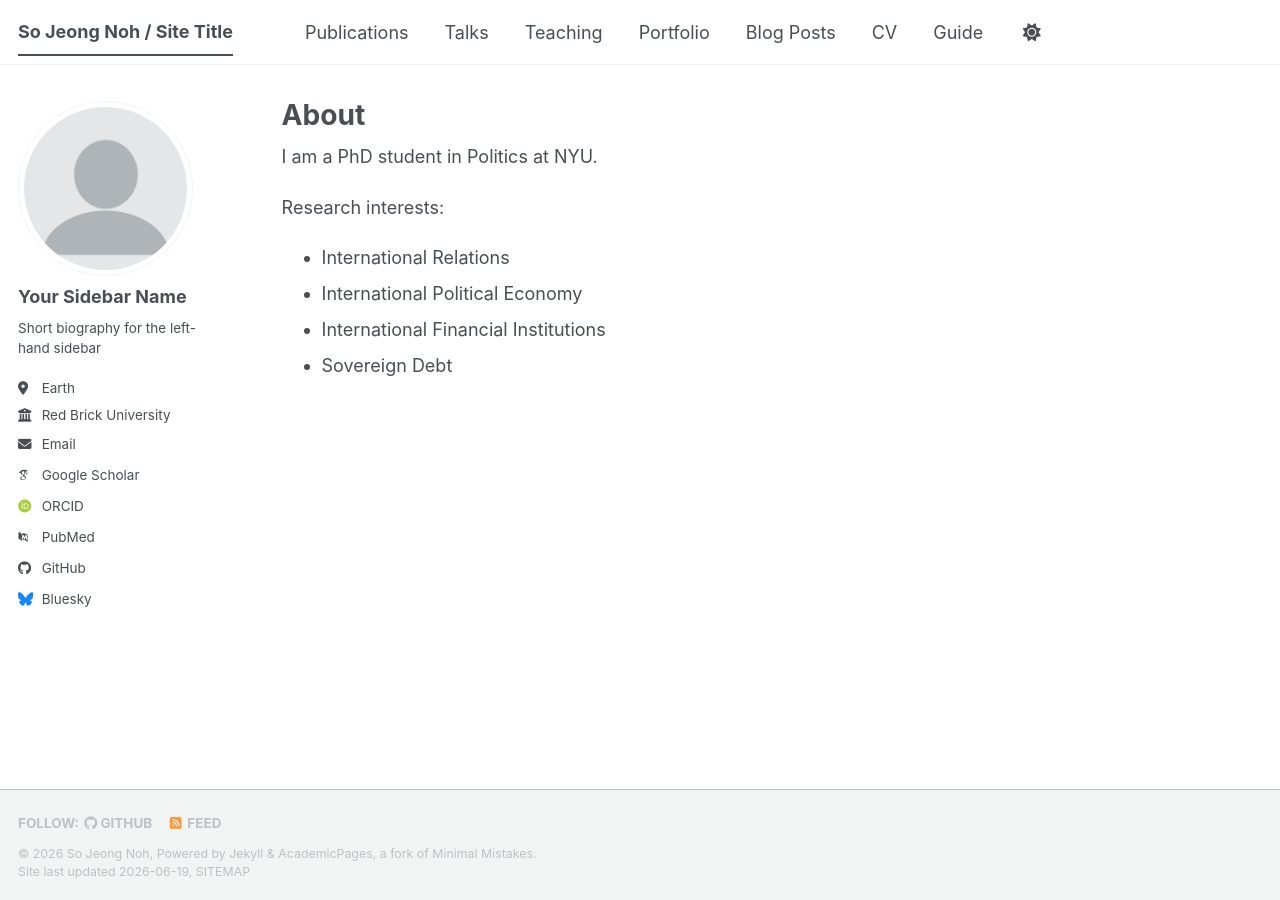
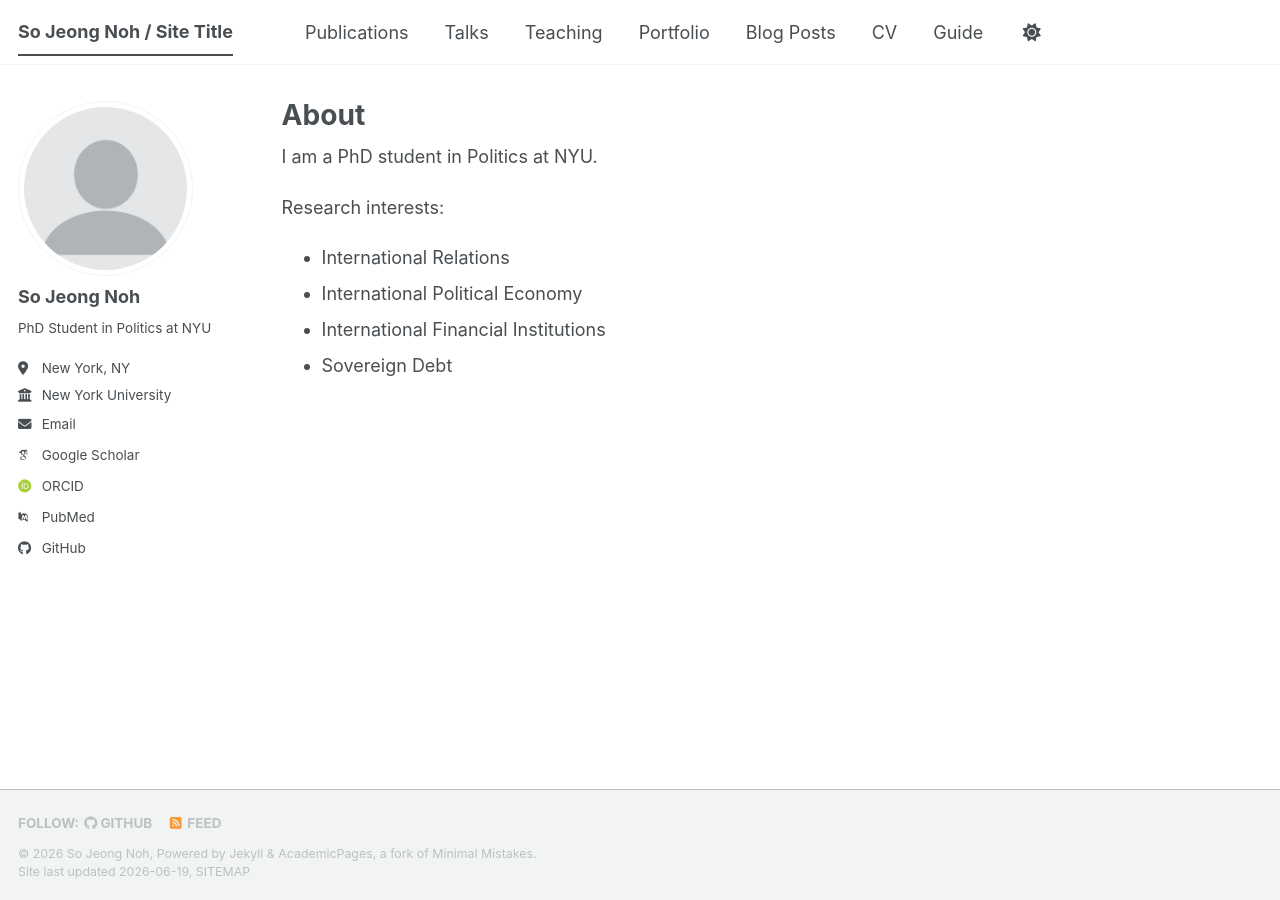
Before and after one commit to Sojeong-Noh/sojeong-noh.github.io, a Jekyll site: the page built from _pages/about.md, in a window 1280 px wide. Built offline with Jekyll 4.4.1, drawn with Linux system fonts in a browser that asks for light colours; some web fonts are replaced; a script bundle is joined from its source files by our own code; library files that are not in the unit come from our copies; part of the change alters nothing that is shown.

Commit message:
Update _config.yml

```diff
--- a/_config.yml
+++ b/_config.yml
@@ -24,13 +24,13 @@ repository               : "academicpages/academicpages.github.io"
 author:
   # Biographic information
   avatar           : "profile.png"
-  name             : "Your Sidebar Name"
+  name             : "So Jeong Noh"
   pronouns         : # example: "she/her"
-  bio              : "Short biography for the left-hand sidebar"
-  location         : "Earth"
-  employer         : "Red Brick University"
+  bio              : "PhD Student in Politics at NYU"
+  location         : "New York, NY"
+  employer         : "New York University"
   uri              : # URL
-  email            : "none@example.org"
+  email            : "sn3410@nyu.edu"
 
   # Academic websites
   academia         : # URL
@@ -55,32 +55,6 @@ author:
   kaggle           : # Username
   stackoverflow    : # User number or user number and name (i.e., use "1" or "1/jeff-atwood")
 
-  # Social media
-  artstation       : # Username
-  bluesky          : "bsky.app" # Replace this with you Bluesky username
-  facebook         : # Username
-  flickr           : # Username
-  foursquare       : # Username
-  goodreads        : # Username
-  google_plus      : # Username
-  keybase          : # Username
-  instagram        : # Username
-  lastfm           : # Username
-  linkedin         : # Username
-  mastodon         : # URL
-  medium           : # URL
-  pinterest        : # Username
-  soundcloud       : # Username
-  steam            : # Username
-  telegram         : # URL
-  tumblr           : # Username
-  twitter          : # Username for X / Twitter
-  vine             : # Username
-  weibo            : # Username
-  wikipedia        : # Username
-  xing             : # Username
-  youtube          : # Username
-  zhihu            : # Username
 
 # Publication Category - The following the list of publication categories and their headings
 publication_category:
```
